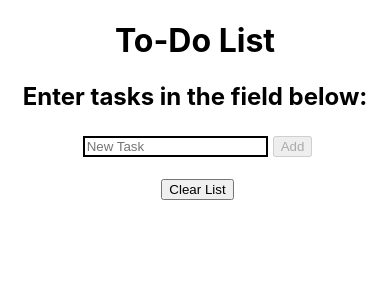
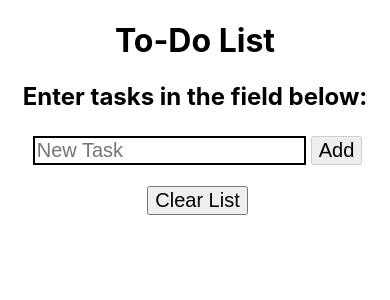
Before and after one commit to webdevyn/react-todoList, a React (Create React App) app: page / in a window 390 px wide. Shown: the top 300 px of the page. Built offline with nearby package versions, Linux system fonts and the light colour scheme.

Commit message:
update button styling and js  for mobile

```diff
--- a/src/App.css
+++ b/src/App.css
@@ -13,11 +13,22 @@ ul {
 }
 
 li {
-  margin: 10px;
+  margin: 15px;
+  font-size: 20px;
+}
+
+input {
+  font-size: 20px;
+  color: black;
 }
 
 button {
+  color: black;
+  font-size: 20px;
   margin-left: 5px;
+}
+#delete {
+  margin-left: 10px;
 }
 
 li.completed {
--- a/src/App.js
+++ b/src/App.js
@@ -63,7 +63,7 @@ function App() {
       <h2>Enter tasks in the field below:</h2>
       <form onSubmit={handleSubmit}>
           <input id="text" onChange={handleChange} value={newItemName} type="text" placeholder="New Task"/>
-        <input disabled={!newItemName} type="submit" value="Add"/>
+        <input type="submit" disabled={!newItemName} value="Add"/>
       </form>
       <ul>
         {listItems}
--- a/src/ListItem.js
+++ b/src/ListItem.js
@@ -10,7 +10,7 @@ const ListItem = function(props){
     return (
         <li className={completed === true ? "completed" : ""} onClick={markItemComplete}>
             {props.itemName}
-            <button onClick={props.delete}> Delete </button>
+            <button id="delete" onClick={props.delete}> Delete </button>
         </li>
     )
 
```
